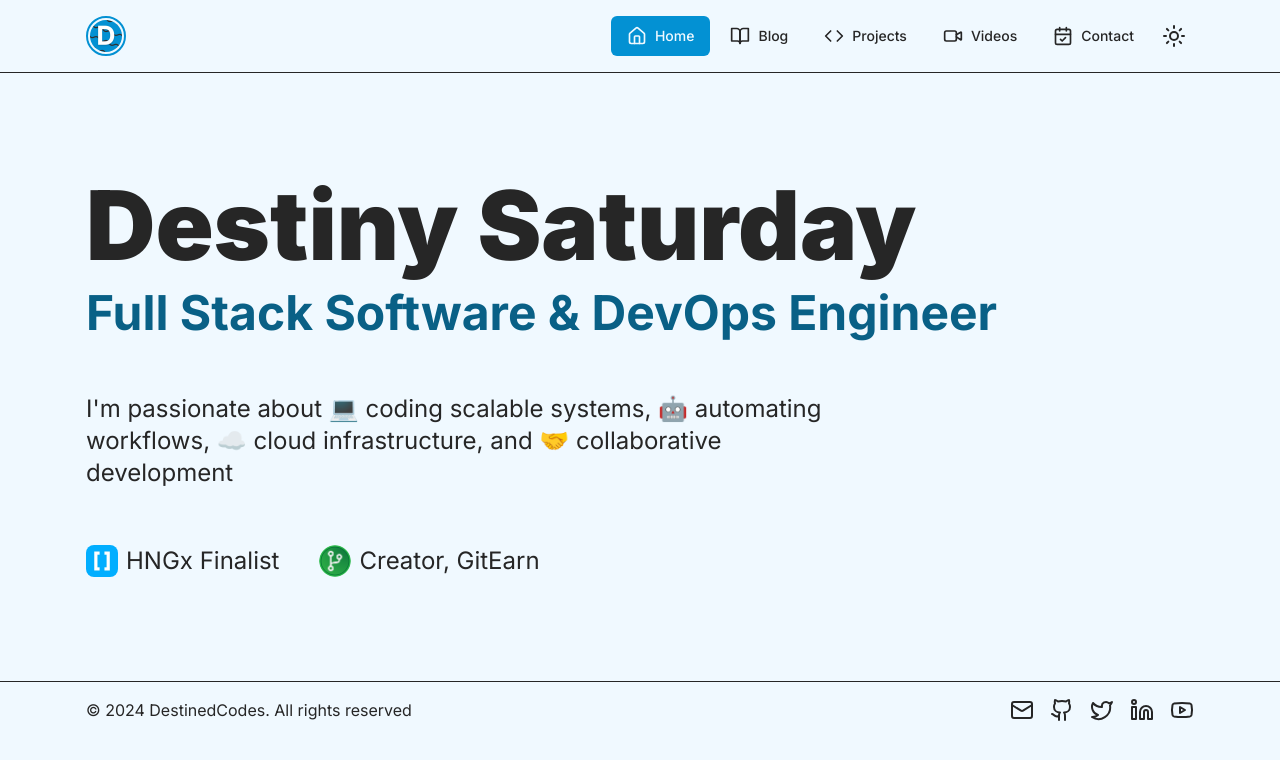
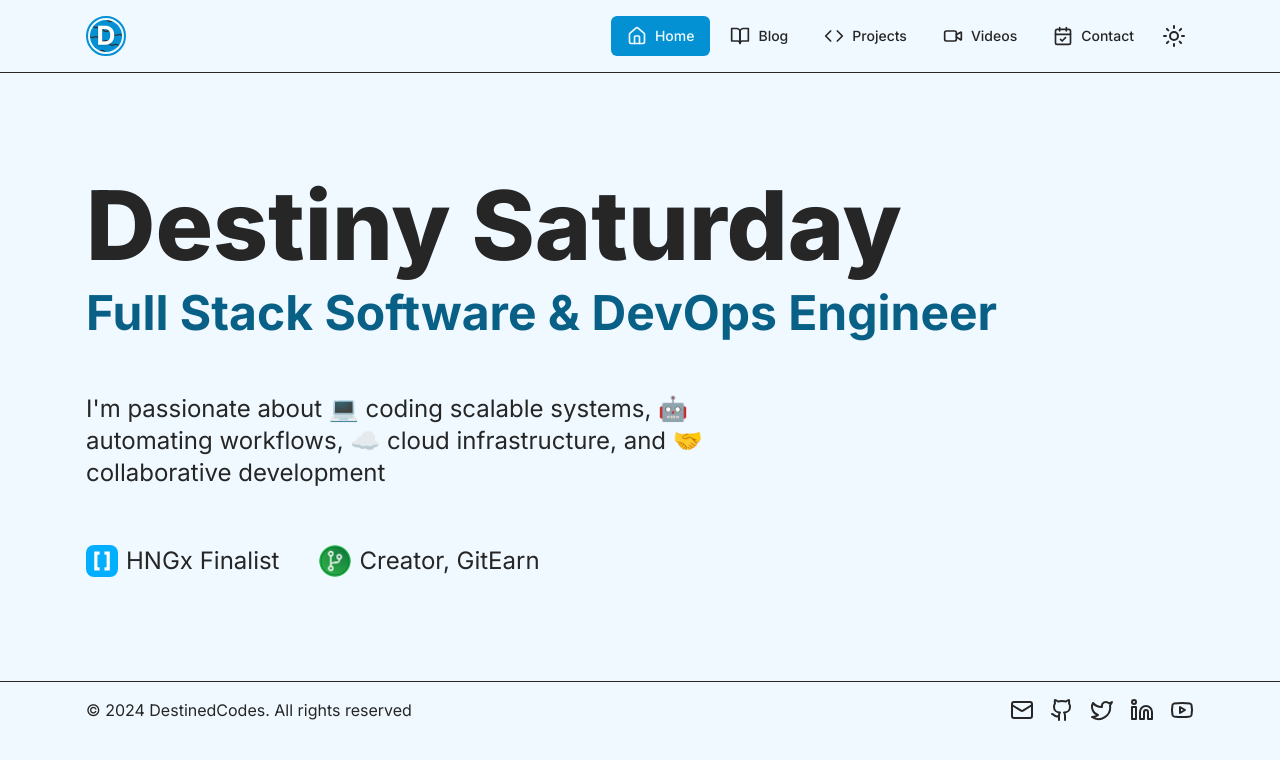
Before and after one commit to ThePrimeJnr/destinedcodes, a Next.js app: page / in a window 1280 px wide. Shown: the top 760 px of the page. Built offline with nearby package versions, Linux system fonts and the light colour scheme.

Commit message:
💎 style(font): reduce font weight from black to extrabold, and adjust breakpoint for max-w

```diff
--- a/app/page.tsx
+++ b/app/page.tsx
@@ -9,14 +9,14 @@ const Home = () => {
   return (
     <div className="py-14 md:py-22">
       <div className="flex flex-col">
-        <h1 className="font-black text-6xl md:text-8xl dark:text-white">
+        <h1 className="font-extrabold text-6xl md:text-8xl dark:text-white">
           Destiny Saturday
         </h1>
         <p className="mt-4 font-bold text-4xl text-secondary md:text-5xl">
           Full Stack Software &amp; DevOps Engineer
         </p>
 
-        <p className="my-10 md:my-14 md:max-w-xl lg:max-w-3xl text-lg md:text-2xl">
+        <p className="my-10 md:my-14 md:max-w-2xl text-lg md:text-2xl">
           I&apos;m passionate about 💻 coding scalable systems, 🤖 automating
           workflows, ☁️ cloud infrastructure, and 🤝 collaborative development
         </p>
```
